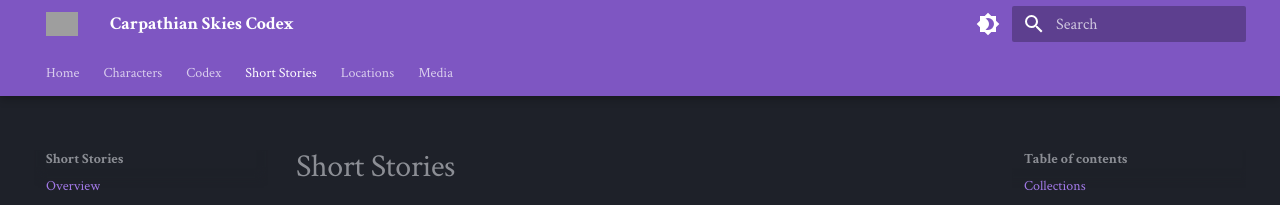
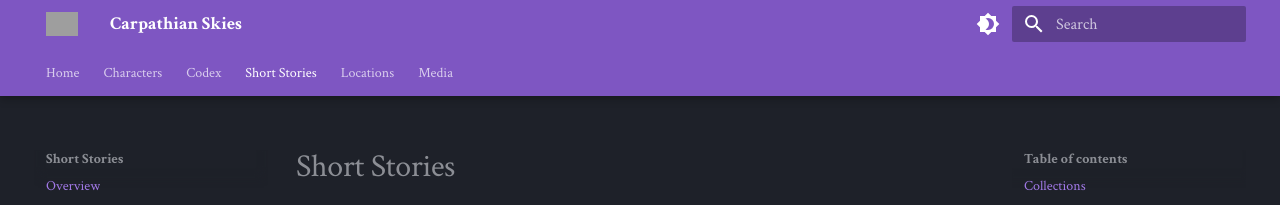
Before and after one commit to carpathianskies/.github.io, an MkDocs documentation site: the page built from docs/stories/index.md, in a window 1280 px wide. Shown: the top 205 px of the page. Built offline with MkDocs 1.6.1 and Material for MkDocs 9.7.7, drawn with Linux system fonts in a browser that asks for light colours; grey boxes are pictures that could not be loaded.

Commit message:
style: change site title to Carpathian Skies

```diff
--- a/mkdocs.yml
+++ b/mkdocs.yml
@@ -1,4 +1,4 @@
-site_name: Carpathian Skies Codex
+site_name: Carpathian Skies
 site_description: An explorer's compendium of the world of Carpathian Skies
 site_url: https://carpathianskies.github.io/
 theme:
```
